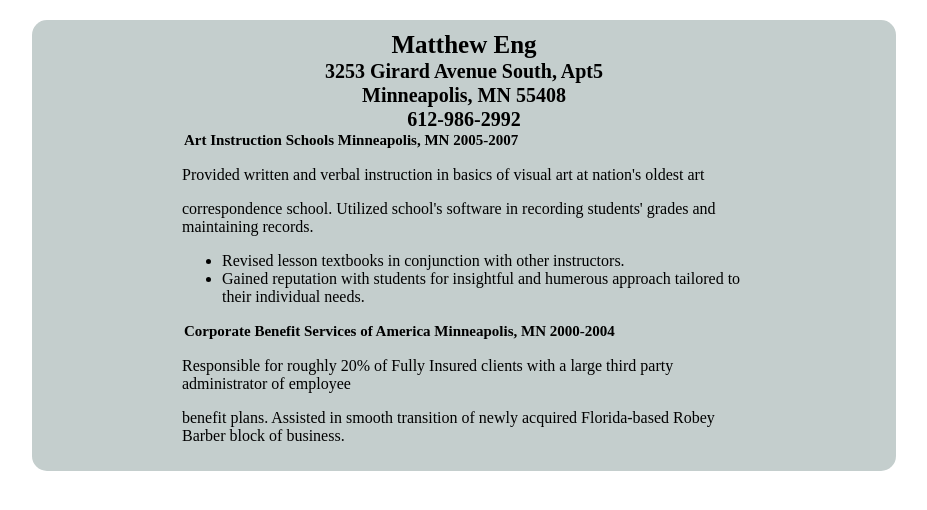
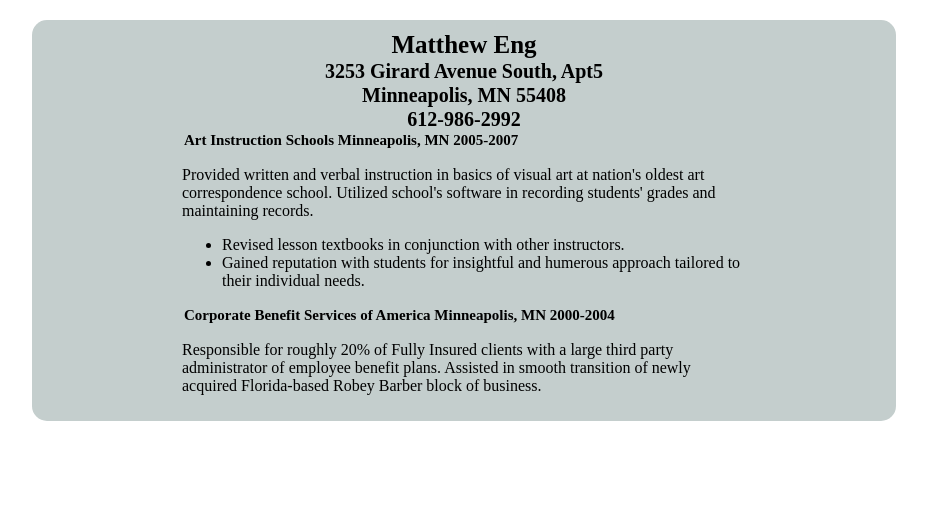
Before and after one commit to MatthewKEng/Meng72.github.io, a plain HTML site: page index.html in a window 1280 px wide. Shown: the whole page, without its empty margins (176-1103 px from the left). Drawn offline with Linux system fonts and the light colour scheme.

Commit message:
removed p tags that were breaking up lines

```diff
--- a/index.html
+++ b/index.html
@@ -16,15 +16,13 @@
 
       <div class="experience">
         <h3>Art Instruction Schools Minneapolis, MN 2005-2007</h3>
-        <p>Provided written and verbal instruction in basics of visual art at nation's oldest art</p>
-        <p>correspondence school. Utilized school's software in recording students' grades and maintaining records.</p>
+        <p>Provided written and verbal instruction in basics of visual art at nation's oldest art correspondence school. Utilized school's software in recording students' grades and maintaining records.</p>
         <ul>
           <li>Revised lesson textbooks in conjunction with other instructors.</li>
           <li>Gained reputation with students for insightful and humerous approach tailored to their individual needs.</li>
         </ul>
         <h3>Corporate Benefit Services of America Minneapolis, MN 2000-2004</h3>
-        <p>Responsible for roughly 20% of Fully Insured clients with a large third party administrator of employee</p>
-        <p>benefit plans. Assisted in smooth transition of newly acquired Florida-based Robey Barber block of business.</p>
+        <p>Responsible for roughly 20% of Fully Insured clients with a large third party administrator of employee benefit plans. Assisted in smooth transition of newly acquired Florida-based Robey Barber block of business.</p>
       </div>
     </div>
   </body>
```
